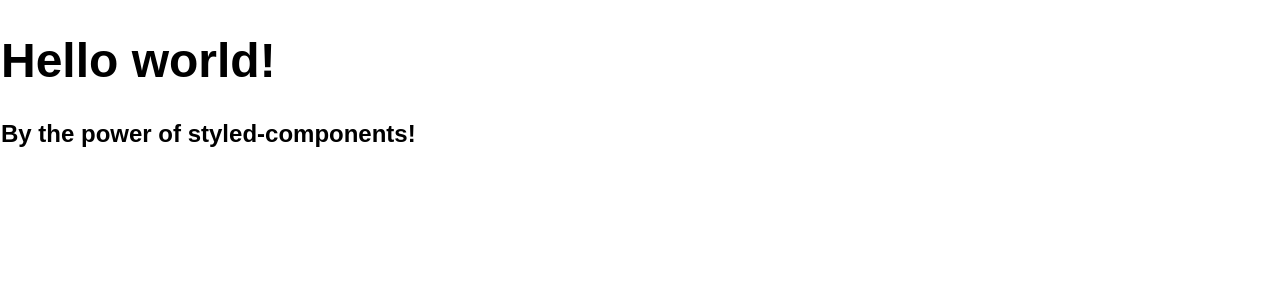
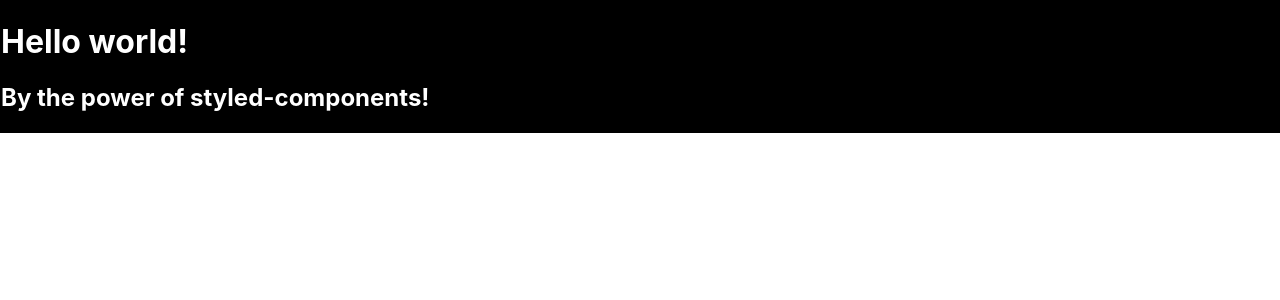
Before and after one commit to cpereiramt/accessibility-project, a React (Create React App) app: page / in a window 1280 px wide. Shown: the top 300 px of the page. Built offline with nearby package versions, Linux system fonts and the light colour scheme.

Commit message:
saving changes in colorSchema theme

```diff
--- a/src/App.js
+++ b/src/App.js
@@ -6,20 +6,17 @@
   width: 100%;
   border: ${props => `1px solid ${props.theme.backgroundColor}`};
   background-color: ${props => props.theme.backgroundColor};
-  font-family: ${props => props.theme.fonts[0]};
-  color: ${({theme: {color}}) => color};
+  color: ${({theme: {font}}) => font.color};
 `;
 
 const Heading = styled.h1`
-  font-size: ${({ isHeading, theme: { fontSizes } }) =>
-    isHeading ? fontSizes.large : fontSizes.small};
   background-color: ${({ theme: { backgroundColor } }) => backgroundColor};
-  color: ${({theme: {color}}) => color};
+  color: ${({theme: {font}}) => font.color};
 `;
 
 function App() {
   return (
-    <ColorTheme colorSchema="333">
+    <ColorTheme colorSchema="dark">
       <Container>
         <Heading isHeading={true}>Hello world!</Heading>
         <h2>By the power of styled-components!</h2>
--- a/src/styles/ColorTheme.jsx
+++ b/src/styles/ColorTheme.jsx
@@ -1,7 +1,12 @@
 import React from "react";
 import {ThemeProvider } from "styled-components";
-import darkTheme from './stylesObjects/darkTheme';
-import lightTheme from './stylesObjects/lightTheme';
+import darkTheme from './stylesObjects/colorSchemas/darkTheme';
+import lightTheme from './stylesObjects/colorSchemas/lightTheme';
+
+const colorTheme = {
+ darkTheme,
+ lightTheme,
+};
 
  const chooseTheme = (colorSchema) => {
      switch (colorSchema) {
@@ -14,10 +19,6 @@
      }
   };
 
- const colorTheme = {
-  darkTheme,
-  lightTheme,
-};
 
 
   const ColorTheme = ({ children, colorSchema }) => (
--- /dev/null
+++ b/src/styles/stylesObjects/colorSchemas/darkTheme.js
@@ -0,0 +1,8 @@
+const darkTheme = {
+    backgroundColor: '#000000',
+    font : {
+    color: 'white',
+    }
+
+}
+export default darkTheme;
--- /dev/null
+++ b/src/styles/stylesObjects/colorSchemas/lightTheme.js
@@ -0,0 +1,7 @@
+const lightTheme = {
+    backgroundColor:'white',
+    font : {
+      color: 'black',
+    }
+}
+export default lightTheme;
--- a/src/styles/stylesObjects/darkTheme.js
+++ /dev/null
@@ -1,11 +0,0 @@
-const darkTheme = {
-    backgroundColor: '#000000',
-    color: 'white',
-      fonts: ["sans-serif", "Roboto"],
-      fontSizes: {
-        small: "1em",
-        medium: "2em",
-        large: "3em"
-      }
-}
-export default darkTheme;
--- a/src/styles/stylesObjects/lightTheme.js
+++ /dev/null
@@ -1,11 +0,0 @@
-const lightTheme = {
-    backgroundColor:'white',
-    color: 'black',
-      fonts: ["sans-serif", "Roboto"],
-      fontSizes: {
-        small: "1em",
-        medium: "2em",
-        large: "3em"
-      }
-}
-export default lightTheme;
```
